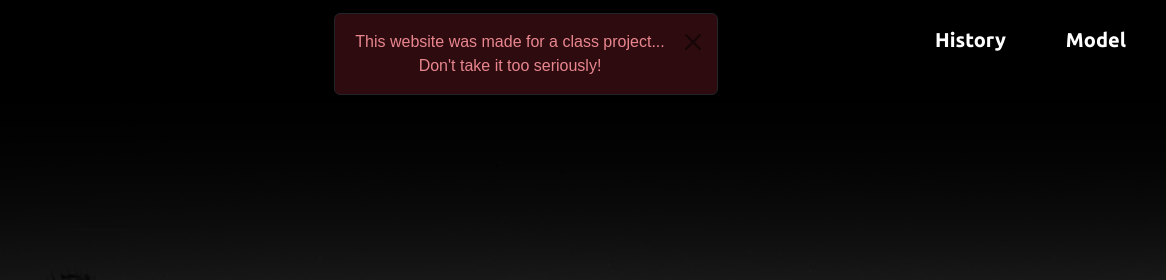
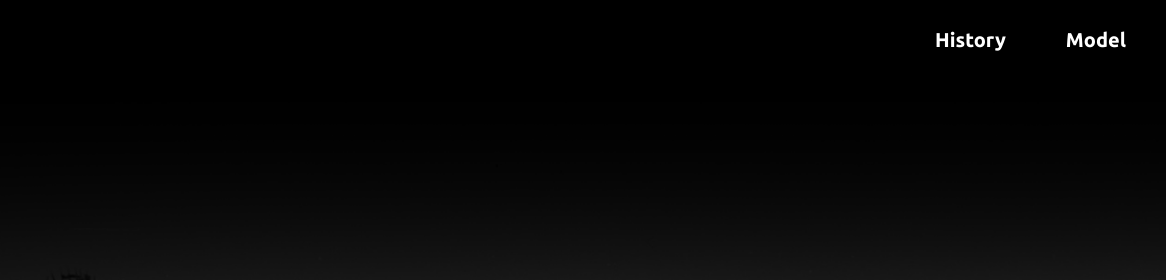
Before and after one commit to CSE-HighTechHighSchool/2425-webdev-5, a plain HTML site: page history.html in a window 1280 px wide. Shown: the top 280 px of the page, 114-1280 px from the left. Drawn offline with nearby package versions, Linux system fonts and the light colour scheme.

Commit message:
removed the alert

```diff
--- a/history.html
+++ b/history.html
@@ -102,29 +102,7 @@
       </div>
       <!-- </div> -->
     </nav>
-    <div
-      class="alert alert-warning alert-dismissible fade show"
-      style="
-        background-color: #2d0b0e;
-        color: #e9868f;
-        width: 30%;
-        text-align: center;
-        margin-top: 1%;
-        margin-left: 35%;
-        border: 1px solid #212428;
-        position: absolute;
-      "
-      role="alert"
-      id="startingAlert"
-    >
-      This website was made for a class project... Don't take it too seriously!
-      <button
-        type="button"
-        class="btn-close"
-        data-bs-dismiss="alert"
-        aria-label="Close"
-      ></button>
-    </div>
+
 
     <div
       style="
```
Also changed, not shown: model.html (+2 -14 lines).
